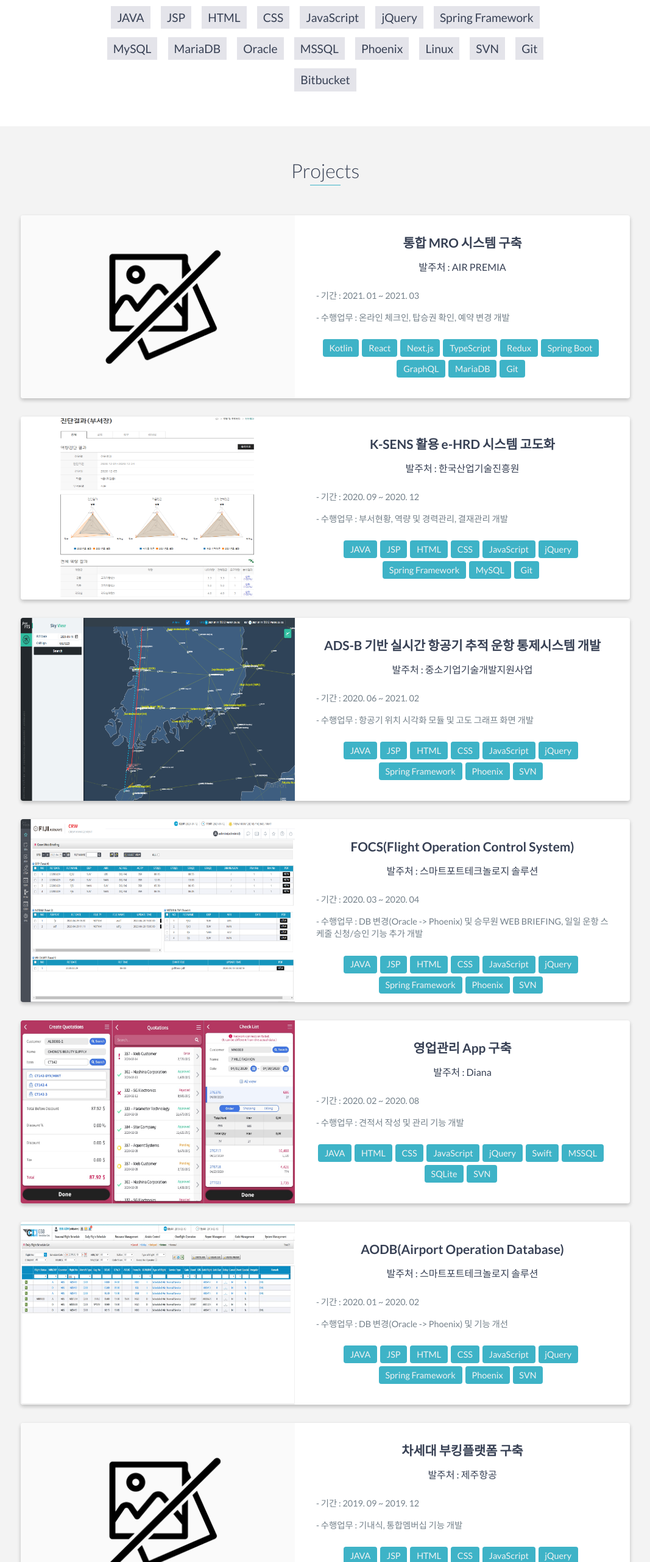
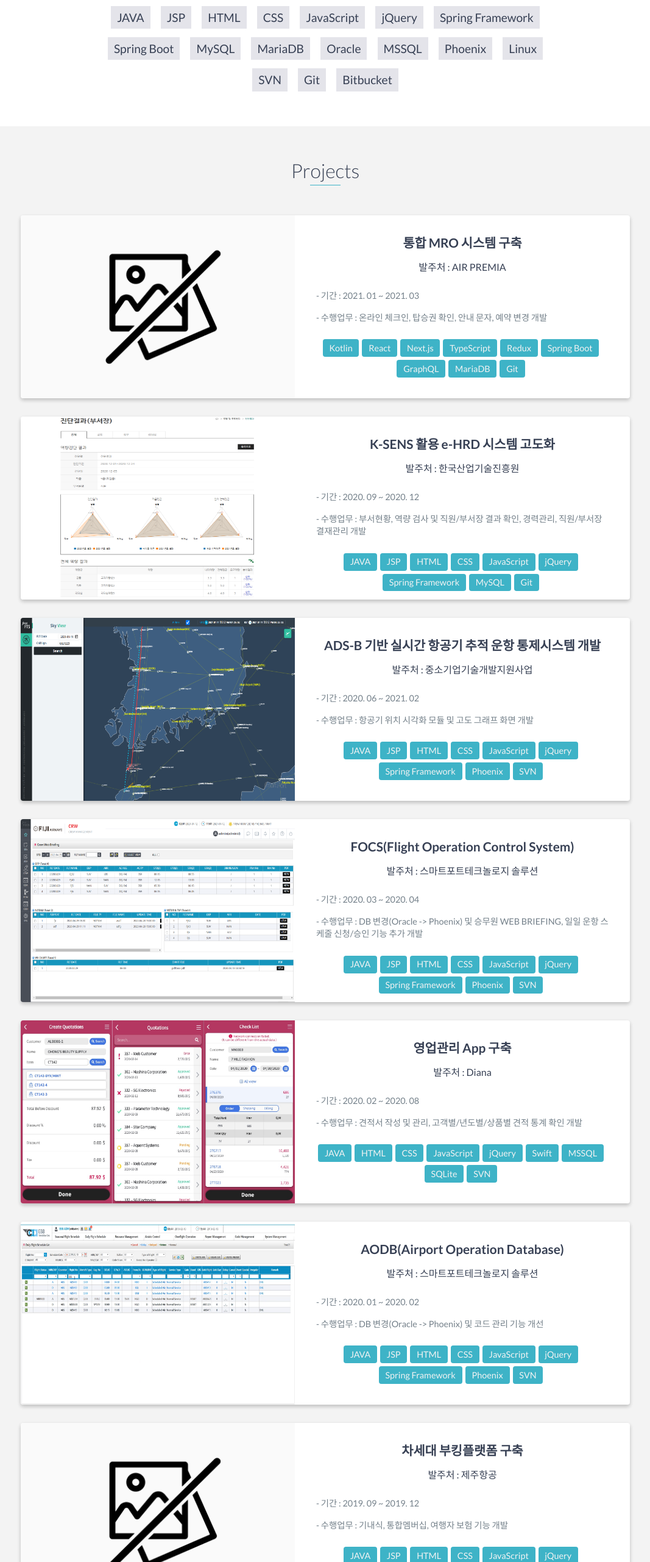
Before and after one commit to BaekYeRin/BaekYeRin.github.io, a website: page index.html in a window 1280 px wide. Shown: the part 1746-4307 px from the top of the page at 61% size, without its empty margins (106-1173 px from the left). Drawn offline with nearby package versions, Linux system fonts and the light colour scheme.

Commit message:
Update index.html

```diff
--- a/index.html
+++ b/index.html
@@ -168,6 +168,7 @@
 			<li>JavaScript</li>
 			<li>jQuery</li>
 			<li>Spring Framework</li>
+			<li>Spring Boot</li>
 			<li>MySQL</li>
 			<li>MariaDB</li>
 			<li>Oracle</li>
@@ -194,7 +195,7 @@
                         <h3>통합 MRO 시스템 구축</h3>
                         <h4>발주처 : AIR PREMIA</h4>
 						<p>- 기간 : 2021. 01 ~ 2021. 03</p>
-						<p>- 수행업무 : 온라인 체크인, 탑승권 확인, 예약 변경 개발</p>
+						<p>- 수행업무 : 온라인 체크인, 탑승권 확인, 안내 문자, 예약 변경 개발</p>
                         <div class="skill-div">
 							<span class="skill-span">Kotlin</span>
 							<span class="skill-span">React</span>
@@ -221,7 +222,7 @@
                         <h3>K-SENS 활용 e-HRD 시스템 고도화</h3>
                         <h4>발주처 : 한국산업기술진흥원</h4>
 						<p>- 기간 : 2020. 09 ~ 2020. 12</p>
-						<p>- 수행업무 : 부서현황, 역량 및 경력관리, 결재관리 개발</p>
+						<p>- 수행업무 : 부서현황, 역량 검사 및 직원/부서장 결과 확인, 경력관리, 직원/부서장 결재관리 개발</p>
                         <div class="skill-div">
 							<span class="skill-span">JAVA</span>
 							<span class="skill-span">JSP</span>
@@ -302,7 +303,7 @@
                         <h3>영업관리 App 구축</h3>
                         <h4>발주처 : Diana</h4>
 						<p>- 기간 : 2020. 02 ~ 2020. 08</p>
-						<p>- 수행업무 : 견적서 작성 및 관리 기능 개발</p>
+						<p>- 수행업무 : 견적서 작성 및 관리, 고객별/년도별/상품별 견적 통계 확인 개발</p>
 						<div class="skill-div">
 							<span class="skill-span">JAVA</span>
 							<span class="skill-span">HTML</span>
@@ -329,7 +330,7 @@
                         <h3>AODB(Airport Operation Database)</h3>
                         <h4>발주처 : 스마트포트테크놀로지 솔루션</h4>
 						<p>- 기간 : 2020. 01 ~ 2020. 02</p>
-						<p>- 수행업무 : DB 변경(Oracle -> Phoenix) 및 기능 개선</p>
+						<p>- 수행업무 : DB 변경(Oracle -> Phoenix) 및 코드 관리 기능 개선</p>
 						<div class="skill-div">
 							<span class="skill-span">JAVA</span>
 							<span class="skill-span">JSP</span>
@@ -356,7 +357,7 @@
                         <h3>차세대 부킹플랫폼 구축</h3>
                         <h4>발주처 : 제주항공</h4>
 						<p>- 기간 : 2019. 09 ~ 2019. 12</p>
-						<p>- 수행업무 : 기내식, 통합멤버십 기능 개발</p>
+						<p>- 수행업무 : 기내식, 통합멤버십, 여행자 보험 기능 개발</p>
 						<div class="skill-div">
 							<span class="skill-span">JAVA</span>
 							<span class="skill-span">JSP</span>
@@ -411,7 +412,7 @@
                         <h3>FOCS(Flight Operation Control System)</h3>
                         <h4>발주처 : 스마트포트테크놀로지 솔루션</h4>
 						<p>- 기간 : 2019. 01 ~ 2019. 04</p>
-						<p>- 수행업무 : 일일 운항 스케줄 개발</p>
+						<p>- 수행업무 : 일일 운항 스케줄 생성, 수정, 취소, 회항 설정, 항공기 배치, 항공기 변경 등 개발</p>
 						<div class="skill-div">
 							<span class="skill-span">JAVA</span>
 							<span class="skill-span">JSP</span>
@@ -438,7 +439,7 @@
                         <h3>사회통합 프로그램 홈페이지 구축</h3>
                         <h4>발주처 : 한국이민재단</h4>
 						<p>- 기간 : 2018. 10 ~ 2019. 01</p>
-						<p>- 수행업무 : 결제 기능 및 결제 관련 페이지 개발</p>
+						<p>- 수행업무 : 결제 기능(카드, 실시간 계좌이체, 가상계좌, 모바일 결제 개발 및 결제 취소, 부분 취소) 및 결제 관련 페이지 개발</p>
 						<div class="skill-div">
 							<span class="skill-span">JAVA</span>
 							<span class="skill-span">JSP</span>
@@ -465,7 +466,7 @@
                         <h3>FIDS(Flight Information Display System)</h3>
                         <h4>발주처 : 스마트포트테크놀로지 솔루션</h4>
 						<p>- 기간 : 2018. 09 ~ 2018. 09</p>
-						<p>- 수행업무 : 디스플레이 통제 관리 및 디스플레이 페이지 메이커 개발</p>
+						<p>- 수행업무 : 디스플레이 통제 관리, 디스플레이 긴급 메세지, 디스플레이 페이지 메이커 개발</p>
 						<div class="skill-div">
 							<span class="skill-span">JAVA</span>
 							<span class="skill-span">JSP</span>
```
